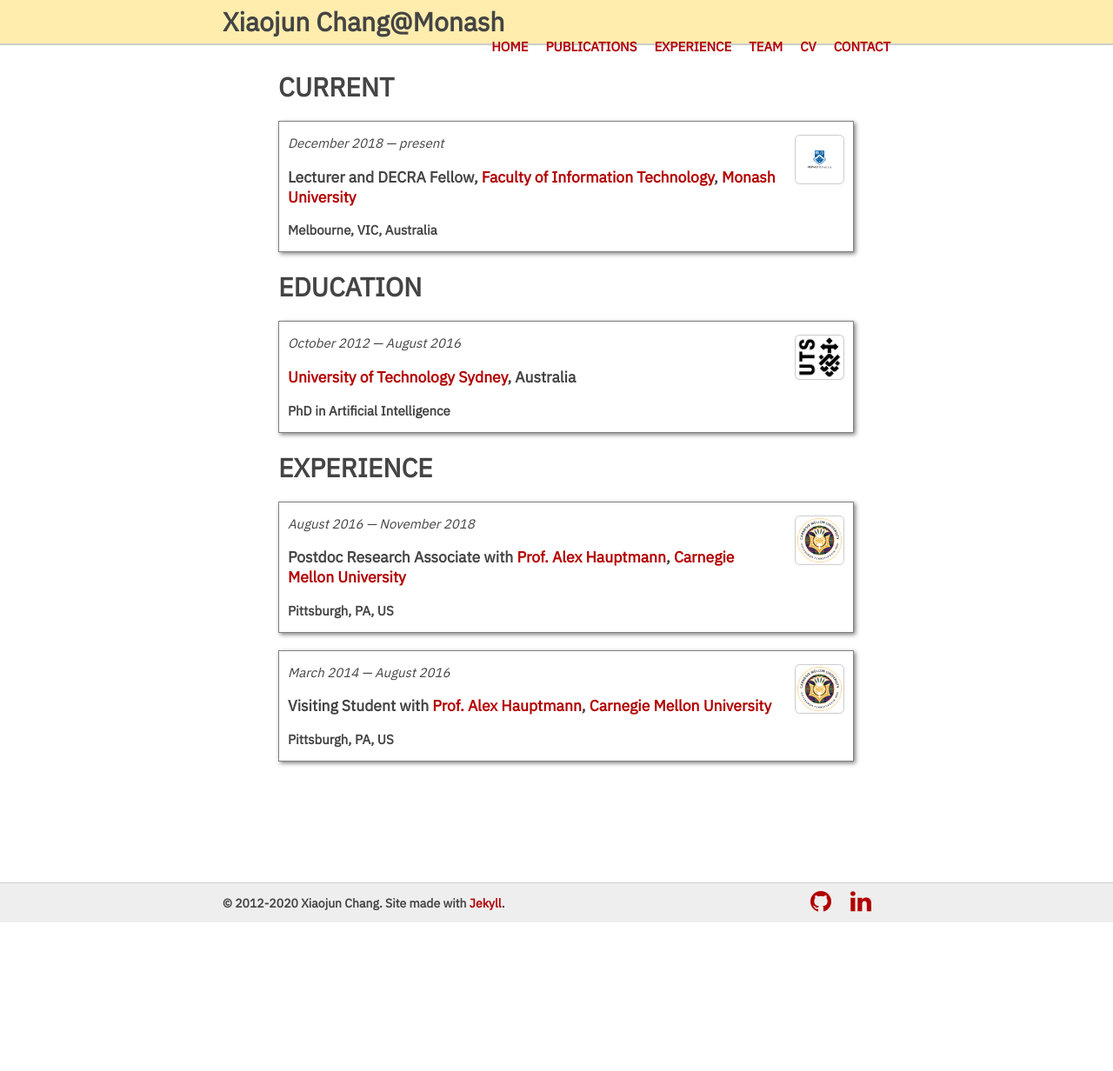
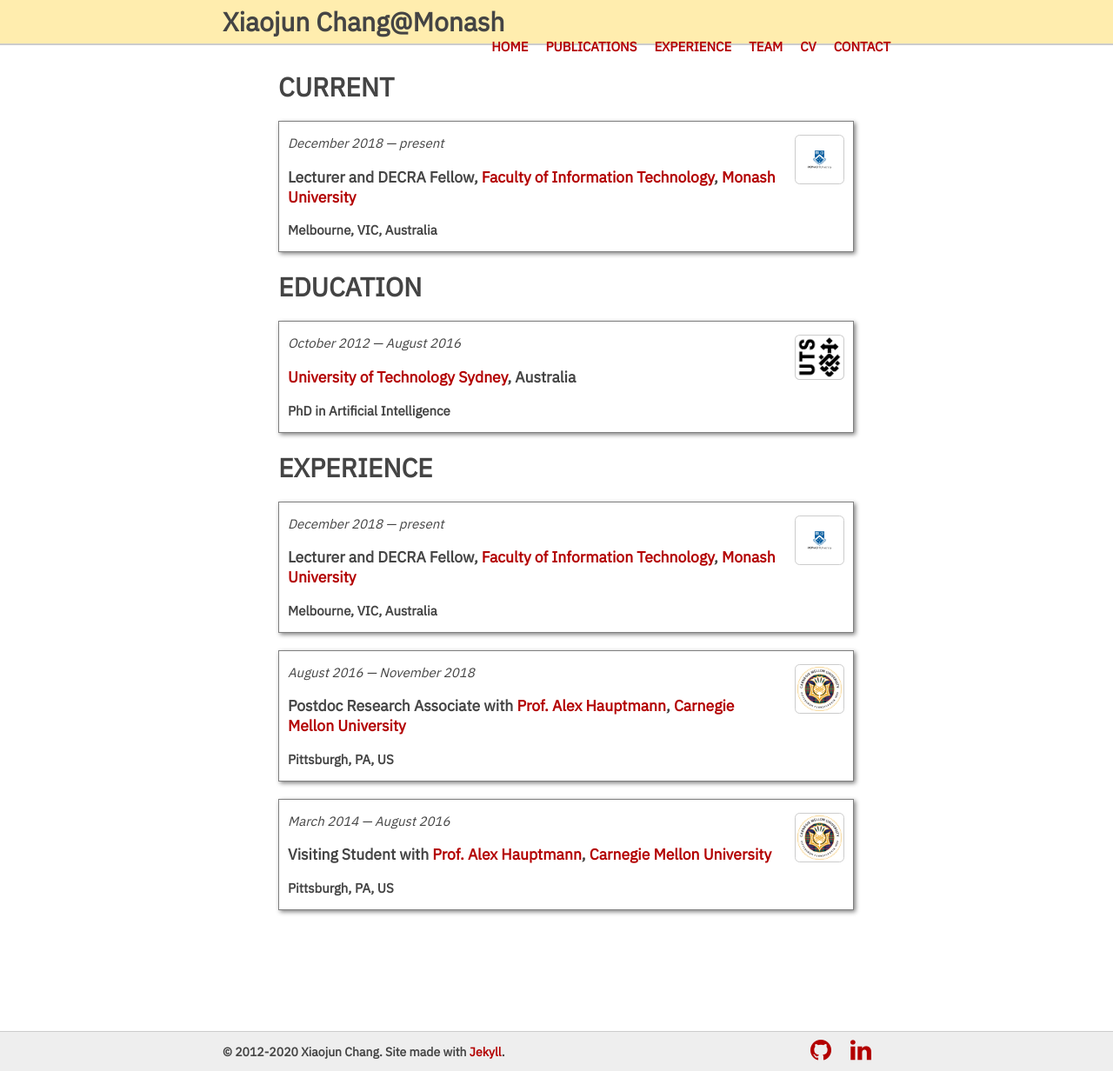
Before and after one commit to zhihuilics/xiaojun-chang.github.io, a Jekyll site: the page built from _pages/experience.md, in a window 1280 px wide and 1232 px high. Shown: the whole window at 87% size. Built offline with Jekyll 4.4.1, drawn with Linux system fonts in a browser that asks for light colours; nearby versions of some CDN libraries; a style sheet for code colours, icons or effects is not loaded.

Commit message:
Update experience.md

```diff
--- a/_pages/experience.md
+++ b/_pages/experience.md
@@ -32,6 +32,15 @@ _October 2012 --- August 2016_
 # EXPERIENCE
 
 <div class="experience-box" markdown="1">
+[<img class="experience-picture" src="{{site.url}}{{site.baseurl}}/images/experience/monash.jpg">](https://www.monash.edu/){:target="_blank"}
+
+_December 2018 --- present_
+
+### Lecturer and DECRA Fellow, [Faculty of Information Technology](https://www.monash.edu/it){:target="_blank"}, [Monash University](https://www.monash.edu/){:target="_blank"}
+**Melbourne, VIC, Australia**
+</div>
+
+<div class="experience-box" markdown="1">
 [<img class="experience-picture" src="{{site.url}}{{site.baseurl}}/images/experience/cmu.jpg">](http://www.cmu.edu/){:target="_blank"}
 
 _August 2016 --- November 2018_
```
